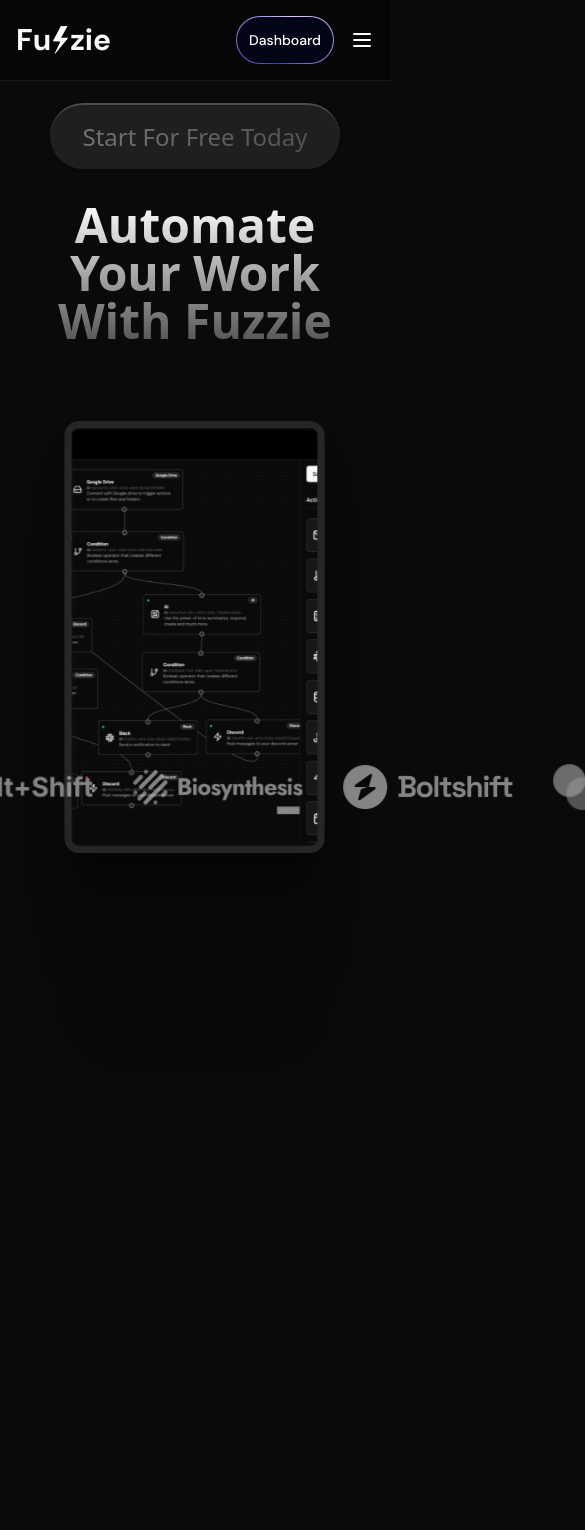
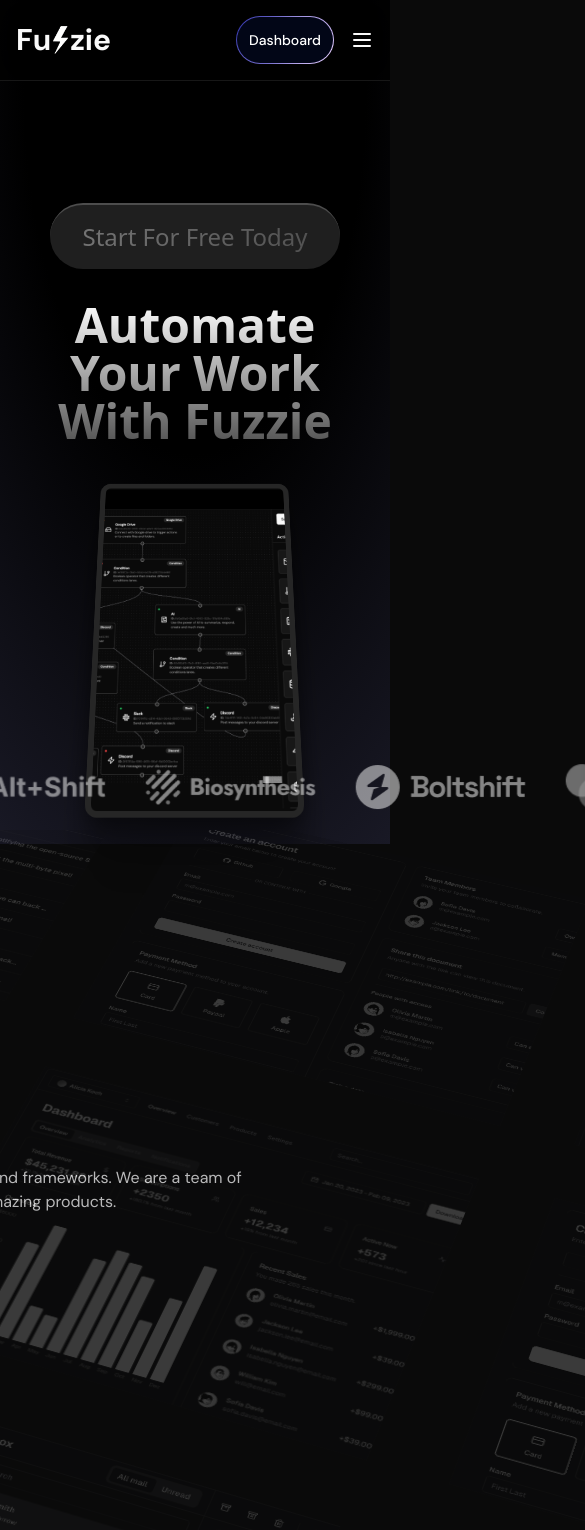
Before and after one commit to daffa4lif/saas-automation-builder, a Next.js app: page / in a window 390 px wide. Shown: the top 1530 px of the page, 585 px wide, since content can reach past the window. Before the commit the page ends 1180 px from the top, so only its background shows below. Built offline with nearby package versions, Linux system fonts and the light colour scheme.

Commit message:
feat: hero parallax products

```diff
--- a/app/page.tsx
+++ b/app/page.tsx
@@ -1,30 +1,34 @@
 import { ContainerScroll } from "@/components/global/container-scroll-animation";
+import { HeroParallax } from "@/components/global/hero-parallax";
 import { InfiniteMovingCards } from "@/components/global/infinite-moving-cards";
 import Navbar from "@/components/global/navbar";
 import { Button } from "@/components/ui/button";
-import { imagesLogo } from "@/lib/constant";
-import Image from "next/image";
+import { imagesLogo, products } from "@/lib/constant";
 
 export default function Home() {
   return (
     <main className="flex items-center justify-center flex-col">
       <Navbar />
-      <section className="h-screen w-full bg-neutral-950 rounded-md !overflow-visible relative flex flex-col items-center antialiased">
-        {/* <div className="max-w-4xl mx-auto p-4 relative z-10 flex items-center justify-center flex-col"></div> */}
-        <div className="absolute inset-0 h-full w-full items-center px-5 py-24 [backgound:radial-gradient(125%_125%_at_50%_10%,#000_35%,#223_100%)]"></div>
+      <section className="h-screen w-full  bg-neutral-950 rounded-md  !overflow-visible relative flex flex-col items-center  antialiased">
+        <div className="absolute inset-0  h-full w-full items-center px-5 py-24 [background:radial-gradient(125%_125%_at_50%_10%,#000_35%,#223_100%)]"></div>
         <div className="flex flex-col mt-[-100px] md:mt-[-50px]">
-          <ContainerScroll titleComponent={
-            <div className="flex items-center justify-center flex-col">
-              <Button size={'lg'} className="p-8 mb-8 text-2xl w-full sm:w-fit border-t-2 rounded-full border-[#4D4D4D] bg-[#1F1F1F] hover:bg-white group transition-all flex items-center justify-center gap-4 hover:shadow-xl hover:shadow-neutral-500 duration-500">
+          <ContainerScroll
+            titleComponent={
+              <div className="flex items-center flex-col">
+                <Button
+                  size={'lg'}
+                  className="p-8 mb-8 md:mb-0 text-2xl w-full sm:w-fit border-t-2 rounded-full border-[#4D4D4D] bg-[#1F1F1F] hover:bg-white group transition-all flex items-center justify-center gap-4 hover:shadow-xl hover:shadow-neutral-500 duration-500"
+                >
                   <span className="bg-clip-text text-transparent bg-gradient-to-r from-neutral-500 to-neutral-600  md:text-center font-sans group-hover:bg-gradient-to-r group-hover:from-black goup-hover:to-black">
                     Start For Free Today
                   </span>
                 </Button>
-              <h1 className="text-5xl md:text-8xl  bg-clip-text text-transparent bg-gradient-to-b from-white to-neutral-600 font-sans font-bold">
+                <h1 className="text-5xl md:text-8xl bg-clip-text text-transparent bg-gradient-to-b from-white to-neutral-600 font-sans font-bold">
                   Automate Your Work With Fuzzie
                 </h1>
               </div>
-          } />
+            }
+          />
         </div>
       </section>
 
@@ -34,6 +38,12 @@ export default function Home() {
         direction="right"
         speed="slow"
       />
+
+      <section>
+        <HeroParallax
+          products={products}
+        />
+      </section>
     </main>
   )
 }
--- /dev/null
+++ b/components/global/hero-parallax.tsx
@@ -0,0 +1,159 @@
+'use client'
+import React from 'react'
+import {
+  motion,
+  useScroll,
+  useTransform,
+  useSpring,
+  MotionValue,
+} from 'framer-motion'
+import Image from 'next/image'
+import Link from 'next/link'
+
+export const HeroParallax = ({
+  products,
+}: {
+  products: {
+    title: string
+    link: string
+    thumbnail: string
+  }[]
+}) => {
+  const firstRow = products.slice(0, 5)
+  const secondRow = products.slice(5, 10)
+  const thirdRow = products.slice(10, 15)
+  const ref = React.useRef(null)
+  const { scrollYProgress } = useScroll({
+    target: ref,
+    offset: ['start start', 'end start'],
+  })
+
+  const springConfig = { stiffness: 300, damping: 30, bounce: 100 }
+
+  const translateX = useSpring(
+    useTransform(scrollYProgress, [0, 1], [0, 1000]),
+    springConfig
+  )
+  const translateXReverse = useSpring(
+    useTransform(scrollYProgress, [0, 1], [0, -1000]),
+    springConfig
+  )
+  const rotateX = useSpring(
+    useTransform(scrollYProgress, [0, 0.2], [15, 0]),
+    springConfig
+  )
+  const opacity = useSpring(
+    useTransform(scrollYProgress, [0, 0.2], [0.2, 1]),
+    springConfig
+  )
+  const rotateZ = useSpring(
+    useTransform(scrollYProgress, [0, 0.2], [20, 0]),
+    springConfig
+  )
+  const translateY = useSpring(
+    useTransform(scrollYProgress, [0, 0.2], [-700, 500]),
+    springConfig
+  )
+  return (
+    <div
+      ref={ref}
+      className="h-[300vh] py-40 overflow-hidden  antialiased relative flex flex-col self-auto [perspective:1000px] [transform-style:preserve-3d]"
+    >
+      <Header />
+      <motion.div
+        style={{
+          rotateX,
+          rotateZ,
+          translateY,
+          opacity,
+        }}
+        className=""
+      >
+        <motion.div className="flex flex-row-reverse space-x-reverse space-x-20 mb-20">
+          {firstRow.map((product) => (
+            <ProductCard
+              product={product}
+              translate={translateX}
+              key={product.title}
+            />
+          ))}
+        </motion.div>
+        <motion.div className="flex flex-row  mb-20 space-x-20 ">
+          {secondRow.map((product) => (
+            <ProductCard
+              product={product}
+              translate={translateXReverse}
+              key={product.title}
+            />
+          ))}
+        </motion.div>
+        <motion.div className="flex flex-row-reverse space-x-reverse space-x-20">
+          {thirdRow.map((product) => (
+            <ProductCard
+              product={product}
+              translate={translateX}
+              key={product.title}
+            />
+          ))}
+        </motion.div>
+      </motion.div>
+    </div>
+  )
+}
+
+export const Header = () => {
+  return (
+    <div className="max-w-7xl relative mx-auto py-20 md:py-40 px-4 w-full  left-0 top-0">
+      <h1 className="text-2xl md:text-7xl font-bold dark:text-white">
+        The Ultimate <br /> development studio
+      </h1>
+      <p className="max-w-2xl text-base md:text-xl mt-8 dark:text-neutral-200">
+        We build beautiful products with the latest technologies and frameworks.
+        We are a team of passionate developers and designers that love to build
+        amazing products.
+      </p>
+    </div>
+  )
+}
+
+export const ProductCard = ({
+  product,
+  translate,
+}: {
+  product: {
+    title: string
+    link: string
+    thumbnail: string
+  }
+  translate: MotionValue<number>
+}) => {
+  return (
+    <motion.div
+      style={{
+        x: translate,
+      }}
+      whileHover={{
+        y: -20,
+      }}
+      key={product.title}
+      className="group/product h-96 w-[30rem] relative flex-shrink-0"
+    >
+      <Link
+        href={product.link}
+        className="block group-hover/product:shadow-2xl "
+      >
+        <Image
+          src={product.thumbnail}
+          height="600"
+          width="600"
+          className="object-cover object-left-top absolute h-full w-full inset-0"
+          alt={product.title}
+        />
+      </Link>
+      <div className="absolute inset-0 h-full w-full opacity-0 group-hover/product:opacity-80 bg-black pointer-events-none"></div>
+      <h2 className="absolute bottom-4 left-4 opacity-0 group-hover/product:opacity-100 text-white">
+        {product.title}
+      </h2>
+    </motion.div>
+  )
+}
```
Lines whose indentation alone changed are shown as unchanged.
